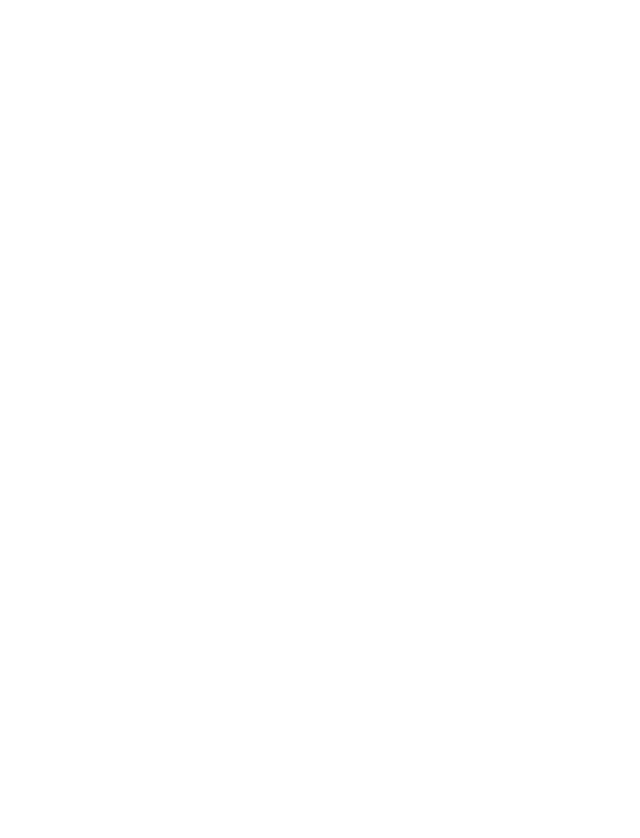
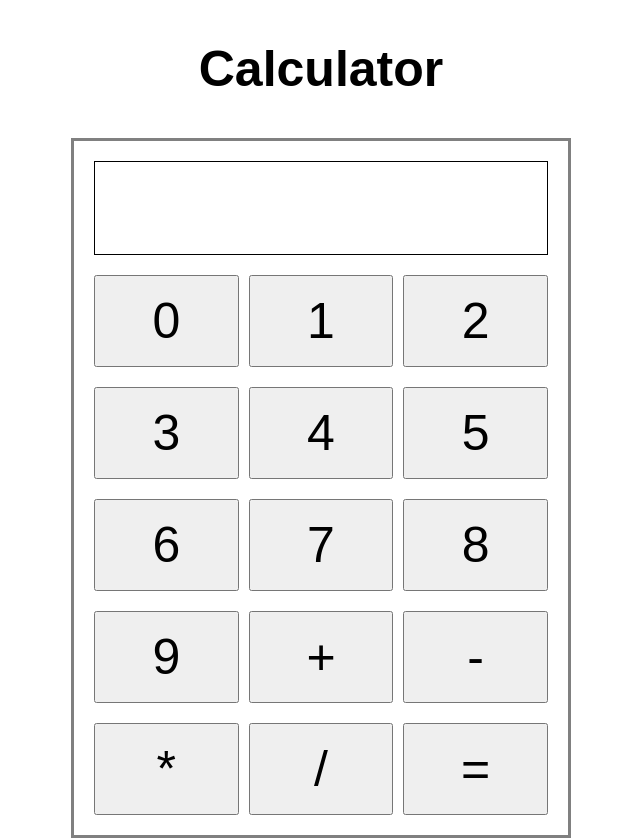
Before and after one commit to alextalijan/calculator, a plain HTML site: page index.html in a window 1280 px wide. Shown: the whole page, without its empty margins (319-959 px from the left). Before the commit the page ends 800 px from the top, so only its background shows below. Drawn offline with Linux system fonts and the light colour scheme.

Commit message:
feat: write whole html for calculator and style it
Everything is centered, there are buttons for every digit and operation.

```diff
--- a/css/styles.css
+++ b/css/styles.css
@@ -0,0 +1,53 @@
+* {
+    box-sizing: border-box;
+    margin: 0px;
+    padding: 0px;
+}
+
+body,
+.calculator,
+.row {
+    display: flex;
+}
+
+body,
+.calculator {
+    flex-direction: column;
+}
+
+body {
+    font-family: Arial, Helvetica, sans-serif;
+    align-items: center;
+    height: 100vh;
+}
+
+.calculator {
+    min-width: 500px;
+    min-height: 700px;
+    border: 3px solid gray;
+    gap: 20px;
+    padding: 20px;
+}
+
+.calculator > *,
+.row > * {
+    flex: 1;
+}
+
+.row {
+    gap: 10px;
+}
+
+.display {
+    height: 40px;
+    border: 1px solid black;
+}
+
+.row > button {
+    font-size: 50px;
+}
+
+h1 {
+    font-size: 50px;
+    margin: 40px auto;
+}
--- a/index.html
+++ b/index.html
@@ -7,5 +7,33 @@
     <title>Calculator</title>
   </head>
   <body>
+    <h1>Calculator</h1>
+    <div class="calculator">
+      <div class="display"></div>
+      <div class="row">
+        <button>0</button>
+        <button>1</button>
+        <button>2</button>
+      </div>
+      <div class="row">
+        <button>3</button>
+        <button>4</button>
+        <button>5</button>
+      </div>
+      <div class="row">
+        <button>6</button>
+        <button>7</button>
+        <button>8</button>
+      </div>
+      <div class="row">
+        <button>9</button>
+        <button>+</button>
+        <button>-</button>
+      </div>
+      <div class="row">
+        <button>*</button>
+        <button>/</button>
+        <button>=</button>
+    </div>
   </body>
 </html>
```
